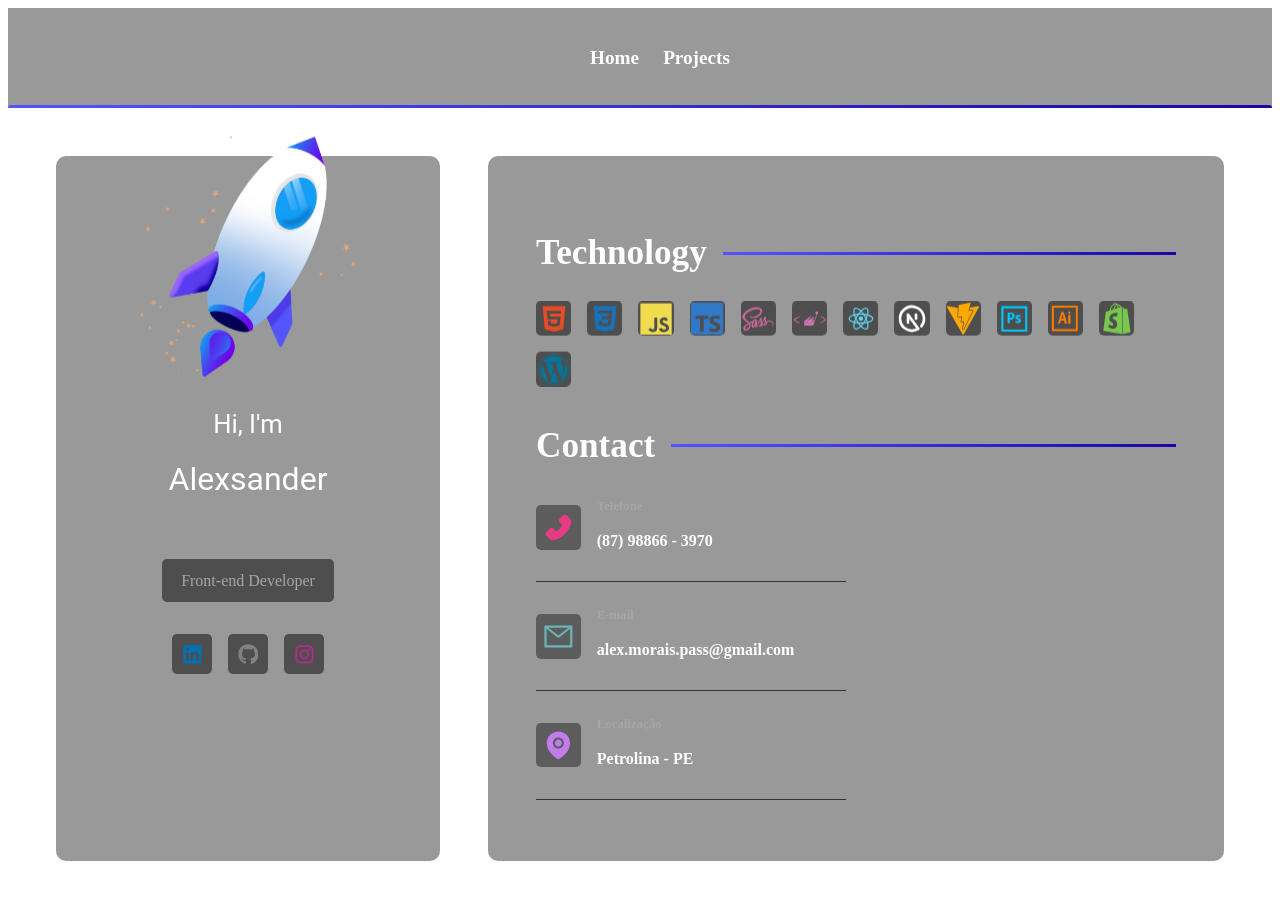
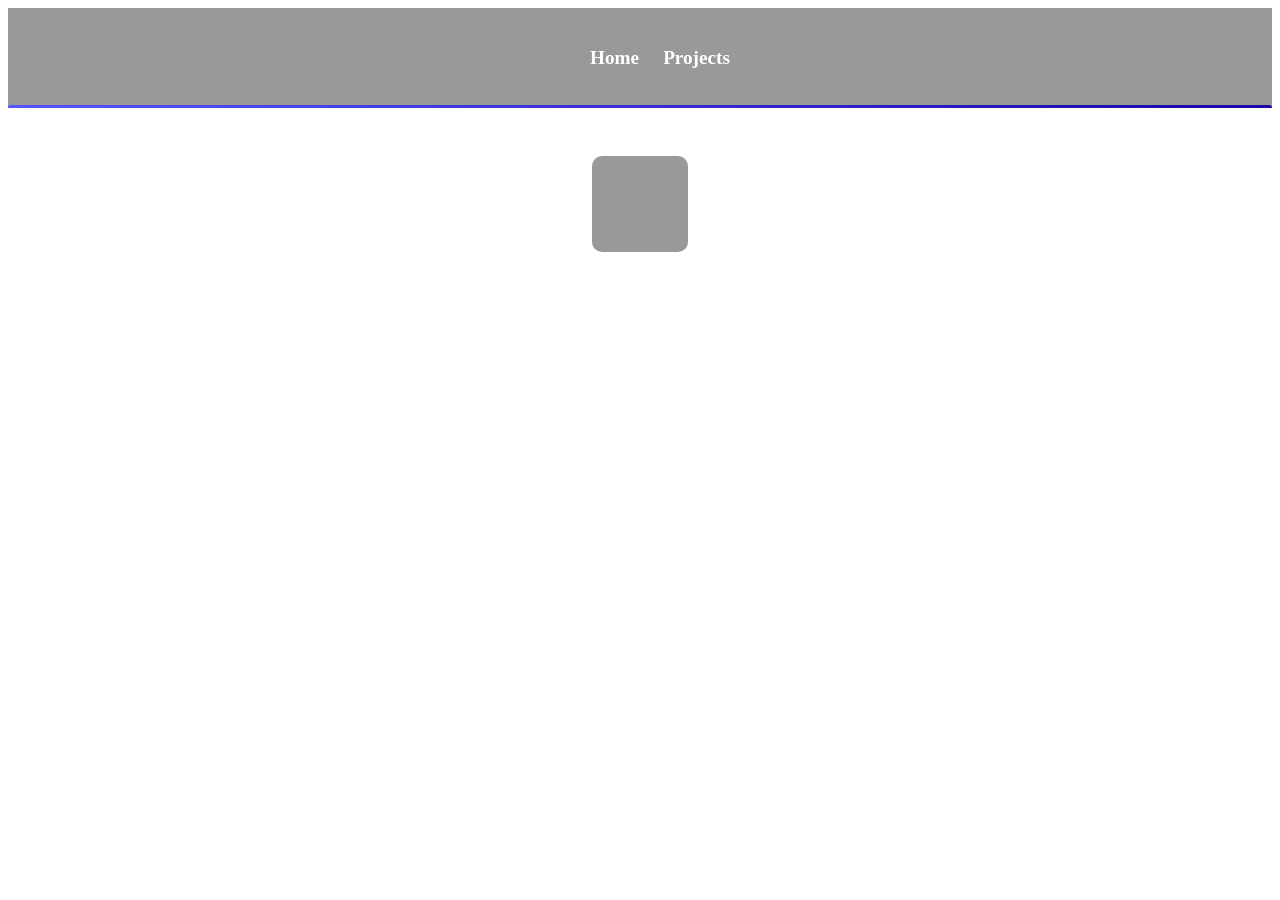
Before and after one commit to alexsander-augusto/portfolio-react, a React (Vite) app: page /projects in a window 1280 px wide. Shown: the top 900 px of the page. After the commit the page ends 800 px from the top, so only its background shows below. Built offline with nearby package versions, Linux system fonts and the light colour scheme; the HTML template or start-up script is replaced by a standard one.

Commit message:
add navbar and pages

```diff
--- a/package.json
+++ b/package.json
@@ -12,9 +12,12 @@
     "deploy": "gh-pages -d build"
   },
   "dependencies": {
+    "json-server": "^0.17.0",
     "react": "^18.2.0",
     "react-dom": "^18.2.0",
-    "react-icons": "^4.4.0"
+    "react-icons": "^4.4.0",
+    "react-router-dom": "^6.3.0",
+    "uuid": "^8.3.2"
   },
   "devDependencies": {
     "@types/react": "^18.0.17",
--- a/src/App.jsx
+++ b/src/App.jsx
@@ -1,23 +1,34 @@
+import { BrowserRouter as Router, Routes, Route, Link } from "react-router-dom"
+import Projects from './components/Projects'
+
 import MainContent from "./components/MainContent"
 import Sidebar from "./components/Sidebar"
 
 import "./styles/components/app.sass"
 
-import background from "./img/background.png"
-import Header from "./components/Header"
+import Navbar from "./components/Navbar"
 import Footer from "./components/Footer"
 
 function App() {
 
   return (
+    <Router>
+        <Navbar />
+        <Routes>
+          <Route exact path="/" element={
             <div id="portfolio">
-      <Header />
               <div className="portfolio-content">
                 <Sidebar />
                 <MainContent />
               </div>
               <Footer />
             </div>
+          }>
+          </Route>
+          <Route exact path="/projects" element={<Projects />}>
+          </Route>
+        </Routes>
+    </Router>
   )
 }
 
--- /dev/null
+++ b/src/components/ContactContainer.jsx
@@ -0,0 +1,12 @@
+import InformationContainer from "./InformationContainer"
+
+const ContactContainer = () => {
+  return (
+    <section className="contact-container">
+      <h2>Contact</h2>
+      <InformationContainer />
+    </section>
+  )
+}
+
+export default ContactContainer
--- a/src/components/Header.jsx
+++ /dev/null
@@ -1,16 +0,0 @@
-import React from 'react'
-
-import '../styles/components/header.sass'
-
-const Header = () => {
-  return (
-    <div className="container">
-        <ul>
-            <li><a href="#">Home</a></li>
-            <li><a href="#">Projects</a></li>
-        </ul>
-    </div>
-  )
-}
-
-export default Header
--- a/src/components/MainContent.jsx
+++ b/src/components/MainContent.jsx
@@ -1,6 +1,6 @@
 import AboutContainer from "./AboutContainer"
 import TechnologiesContainer from "./TechnologiesContainer"
-import ProjectsContainer from "./ProjectsContainer"
+import ContactContainer from "./ContactContainer"
 
 import "../styles/components/maincontent.sass"
 
@@ -9,7 +9,7 @@ const MainContent = () => {
     <main id="main-content">
       {/* <AboutContainer /> */}
       <TechnologiesContainer />
-      <ProjectsContainer />
+      <ContactContainer />
     </main>
   )
 }
--- /dev/null
+++ b/src/components/Navbar.jsx
@@ -0,0 +1,18 @@
+import { Link } from 'react-router-dom'
+
+import "../styles/components/navbar.sass"
+
+const Navbar = () => {
+  return (
+    <nav>
+        <div className="container">
+            <ul>
+                <li><Link to="/">Home</Link></li>
+                <li><Link to="/projects">Projects</Link></li>
+            </ul>
+        </div>
+    </nav>
+  )
+}
+
+export default Navbar
--- /dev/null
+++ b/src/components/Projects.jsx
@@ -0,0 +1,18 @@
+import Footer from "./Footer"
+
+import '../styles/components/projects.sass'
+
+const Projects = () => {
+  return (
+    <>
+      <div className="projects-container">
+        <div className="projects-content">
+
+        </div>
+      </div>
+      <Footer />
+    </>
+  )
+}
+
+export default Projects
--- a/src/components/ProjectsContainer.jsx
+++ /dev/null
@@ -1,15 +0,0 @@
-import InformationContainer from "./InformationContainer"
-
-const ProjectsContainer = () => {
-  return (
-    <section className="projects-container">
-      <h2>Contact</h2>
-      <InformationContainer />
-      {/* <a href="#" className="btn">
-        Ver Projetos
-      </a> */}
-    </section>
-  )
-}
-
-export default ProjectsContainer
--- a/src/styles/components/header.sass
+++ b/src/styles/components/navbar.sass
@@ -19,7 +19,7 @@
         position: absolute
         bottom: 0
         border-radius: 0.5rem 0.5rem 0 0
-        background: linear-gradient(90deg, rgb(85, 84, 255) 0%, rgb(25, 6, 167) 100%)
+        background: variables.$gradient
 
     ul
         @include mixins.center
@@ -42,3 +42,6 @@
                 -webkit-transition: color .2s linear
                 -moz-transition: color .2s linear
                 transition: color .2s linear
+
+                &:hover
+                    color: rgb(85, 84, 255)
--- /dev/null
+++ b/src/styles/components/projects.sass
@@ -0,0 +1,14 @@
+@use '../variables'
+@use '../mixins'
+
+.projects-container
+    @include mixins.center
+    flex-wrap: wrap
+    padding: 3rem
+    gap: 3rem
+
+    .projects-content
+        @include mixins.center
+        background-color: variables.$bg-color
+        border-radius: variables.$container-border-radius
+        padding: 3rem
--- a/src/styles/main.sass
+++ b/src/styles/main.sass
@@ -13,7 +13,7 @@ html
     background-color: #1d1d1d
     background-attachment: fixed
 
-    @media (min-width: 1920px)
+    @media (min-width: 1600px)
         background-size: contain
 
 body
```
Also changed, not shown: 2 other files (tests, documents, lock files or other folders). Lines whose indentation alone changed are shown as unchanged.
